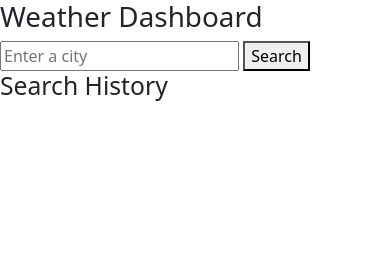
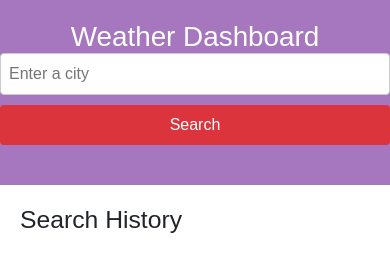
Before and after one commit to julie-mac/weather-dashboard, a plain HTML site: page index.html in a window 390 px wide. Drawn offline with nearby package versions, Linux system fonts and the light colour scheme.

Commit message:
added css styling

```diff
--- a/assets/style.css
+++ b/assets/style.css
@@ -0,0 +1,85 @@
+/* Global Styles */
+body {
+    font-family: Arial, sans-serif;
+}
+
+/* Header Styles */
+header {
+    background-color: #a676bf;
+    color: #fff;
+    text-align: center;
+    padding: 20px 0;
+}
+
+h1 {
+    margin: 0;
+}
+
+main {
+    padding: 20px;
+}
+
+#search-form {
+    display: flex;
+    justify-content: center;
+    align-items: center;
+    margin-bottom: 20px;
+}
+
+#city-input {
+    padding: 8px;
+    border: 1px solid #ccc;
+    border-radius: 4px;
+}
+
+button[type="submit"] {
+    padding: 8px 12px;
+    background-color: #db343c;
+    color: #fff;
+    border: none;
+    border-radius: 4px;
+    cursor: pointer;
+}
+
+/* Weather Cards Styles */
+.card {
+    text-align: center;
+    border: 1px solid #ccc;
+    border-radius: 4px;
+    margin-bottom: 20px;
+    box-shadow: 0 4px 8px rgba(0, 0, 0, 0.1);
+}
+
+.card-title {
+    font-size: 1.25rem;
+    margin-bottom: 10px;
+}
+
+.card-text {
+    margin: 5px 0;
+}
+
+#forecast {
+    text-align: center;
+}
+
+/* Search history */
+.list-group-item {
+    cursor: pointer;
+}
+
+/* Media Queries */
+@media (max-width: 768px) {
+    #search-form {
+        flex-direction: column;
+    }
+
+    #city-input {
+        width: 100%;
+        margin-bottom: 10px;
+    }
+
+    button[type="submit"] {
+        width: 100%;
+    }
+}
```
Also changed, not shown: index.html (+0 -1 lines).
